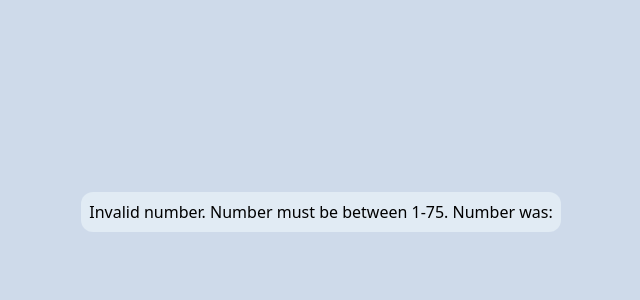
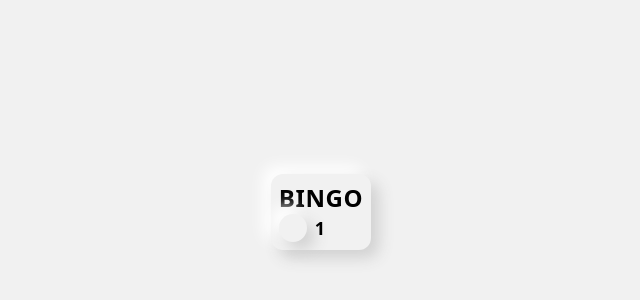
Before and after one commit to HunterECampbell/bingo, a Next.js app: page / in a window 1280 px wide. Shown: the part 188-488 px from the top of the page, without its empty margins (319-959 px from the left). Built offline with nearby package versions, Linux system fonts and the light colour scheme.

Commit message:
Setup number display

```diff
--- /dev/null
+++ b/src/pages/bingo/Bingo.tsx
@@ -0,0 +1,51 @@
+import { useEffect, useState } from "react";
+import { useTranslation } from "react-i18next";
+
+import NumberDisplay from "@/pages/bingo/NumberDisplay";
+
+const Bingo = () => {
+  const { t } = useTranslation();
+
+  const [remainingNumbers, setRemainingNumbers] = useState<number[]>([]);
+
+  const getBingoValue = (value: number): string => {
+    if (value >= 61 && value <= 75)
+      return `${t("bingo.bingo_letters.o")}${value}`;
+    else if (value >= 46 && value <= 60)
+      return `${t("bingo.bingo_letters.g")}${value}`;
+    else if (value >= 31 && value <= 45)
+      return `${t("bingo.bingo_letters.n")}${value}`;
+    else if (value >= 16 && value <= 30)
+      return `${t("bingo.bingo_letters.i")}${value}`;
+    else if (value >= 1 && value <= 15)
+      return `${t("bingo.bingo_letters.b ")}${value}`;
+    else {
+      console.error(t("bingo.errors.invalid_number"), value);
+      return "";
+    }
+  };
+  const resetRemainingNumbers = (): void => {
+    let nums: number[] = [];
+
+    for (let i = 1; i <= 75; i++) {
+      nums.push(i);
+    }
+
+    setRemainingNumbers(nums);
+  };
+
+  useEffect(() => {
+    resetRemainingNumbers();
+  }, []);
+
+  return (
+    <div className="raised-connected flex flex-col rounded-xl p-2">
+      <h1 className="text-2xl font-bold text-center tracking-wide">
+        {t("bingo.bingo").toUpperCase()}
+      </h1>
+      <NumberDisplay isActive={false} value={1} />
+    </div>
+  );
+};
+
+export default Bingo;
--- /dev/null
+++ b/src/pages/bingo/NumberDisplay.tsx
@@ -0,0 +1,29 @@
+const ActiveNumber = () => {
+  return (
+    <div className="raised-connected-active rounded-full h-7 w-7 mr-2 flex justify-center items-center">
+      <div className="inset-connected rounded-full h-5 w-5" />
+    </div>
+  );
+};
+
+const InactiveNumber = () => {
+  return <div className="raised-connected rounded-full h-7 w-7 mr-2" />;
+};
+
+const NumberDisplay = ({
+  isActive = false,
+  value,
+}: {
+  isActive: boolean;
+  value: number;
+}) => {
+  return (
+    <div className="flex">
+      {isActive ? <ActiveNumber /> : <InactiveNumber />}
+
+      <p className="text-lg font-bold">{value}</p>
+    </div>
+  );
+};
+
+export default NumberDisplay;
--- a/src/pages/bingo/bingo.tsx
+++ /dev/null
@@ -1,73 +0,0 @@
-import { useTranslation } from "react-i18next";
-
-const Bingo = () => {
-  const { t } = useTranslation();
-
-  type BingoLetter = "B" | "I" | "N" | "G" | "O";
-
-  const getBingoValue = (value: number) => {
-    if (value < 1 || value > 75) {
-      console.error(
-        "Invalid number. Number must be between 1-75. Number was:",
-        value
-      );
-    }
-  };
-
-  // const bingoNumbers: Record<number, `${BingoLetter}${number}`> = {
-  //   1: "B1",
-  //   2: "B2",
-  //   3: "B3",
-  //   4: "B4",
-  //   5: "B5",
-  //   6: "B6",
-  //   7: "B7",
-  //   8: "B8",
-  //   9: "B9",
-  //   10: "B10",
-  //   11: "B11",
-  //   12: "B12",
-  //   13: "B13",
-  //   14: "B14",
-  //   15: "B15",
-  //   16: "I16",
-  //   17: "I17",
-  //   18: "I18",
-  //   19: "I19",
-  //   20: "I20",
-  //   21: "I21",
-  //   22: "I22",
-  //   23: "I23",
-  //   24: "I24",
-  //   25: "I25",
-  //   26: "I26",
-  //   27: "I27",
-  //   28: "I28",
-  //   29: "I29",
-  //   30: "I30",
-  //   31: "N31",
-  //   32: "N32",
-  //   33: "N33",
-  //   34: "N34",
-  //   35: "N35",
-  //   36: "N36",
-  //   37: "N37",
-  //   38: "N38",
-  //   39: "N39",
-  //   40: "N40",
-  //   41: "N41",
-  //   42: "N42",
-  //   43: "N43",
-  //   44: "N44",
-  //   45: "N45",
-  //   46: "G46",
-  // };
-
-  return (
-    <div className="flex rounded-xl p-2" style={{ backgroundColor: "#e1ebf4" }}>
-      <p>{t("bingo.errors.invalid_number")}</p>
-    </div>
-  );
-};
-
-export default Bingo;
--- a/src/pages/index.tsx
+++ b/src/pages/index.tsx
@@ -1,7 +1,7 @@
 import "@/i18n";
 
 import Head from "next/head";
-import Bingo from "@/pages/bingo/bingo";
+import Bingo from "@/pages/bingo/Bingo";
 
 export default function Home() {
   return (
--- a/src/styles/globals.css
+++ b/src/styles/globals.css
@@ -1,6 +1,13 @@
 @tailwind base;
 @tailwind components;
 @tailwind utilities;
+
+:root {
+  --background: #f1f1f1;
+  --primary: #a3be8c;
+  --raised: 8px 8px 15px #d1d1d1, -8px -8px 15px #ffffff;
+  --inset: inset 8px 8px 15px #d1d1d1, inset -8px -8px 15px #ffffff;
+}
 
 html {
   @apply h-screen w-screen;
@@ -9,5 +16,21 @@ html {
 body {
   @apply h-screen w-screen flex justify-center items-center;
 
-  background: #cedaea;
+  background: var(--background);
 }
+
+.raised-connected {
+  box-shadow: var(--raised);
+}
+.inset-connected {
+  box-shadow: var(--inset);
+}
+
+.raised-connected-active {
+  background-color: var(--primary);
+  box-shadow: var(--raised);
+}
+.inset-connected-active {
+  background-color: var(--primary);
+  box-shadow: var(--inset);
+}
--- a/src/translations/en.json
+++ b/src/translations/en.json
@@ -1,5 +1,13 @@
 {
   "bingo": {
+    "bingo": "Bingo",
+    "bingo_letters": {
+      "b": "B",
+      "i": "I",
+      "n": "N",
+      "g": "G",
+      "o": "O"
+    },
     "errors": {
       "invalid_number": "Invalid number. Number must be between 1-75. Number was:"
     }
```
Also changed, not shown: 1 other file (tests, documents, lock files or other folders).
